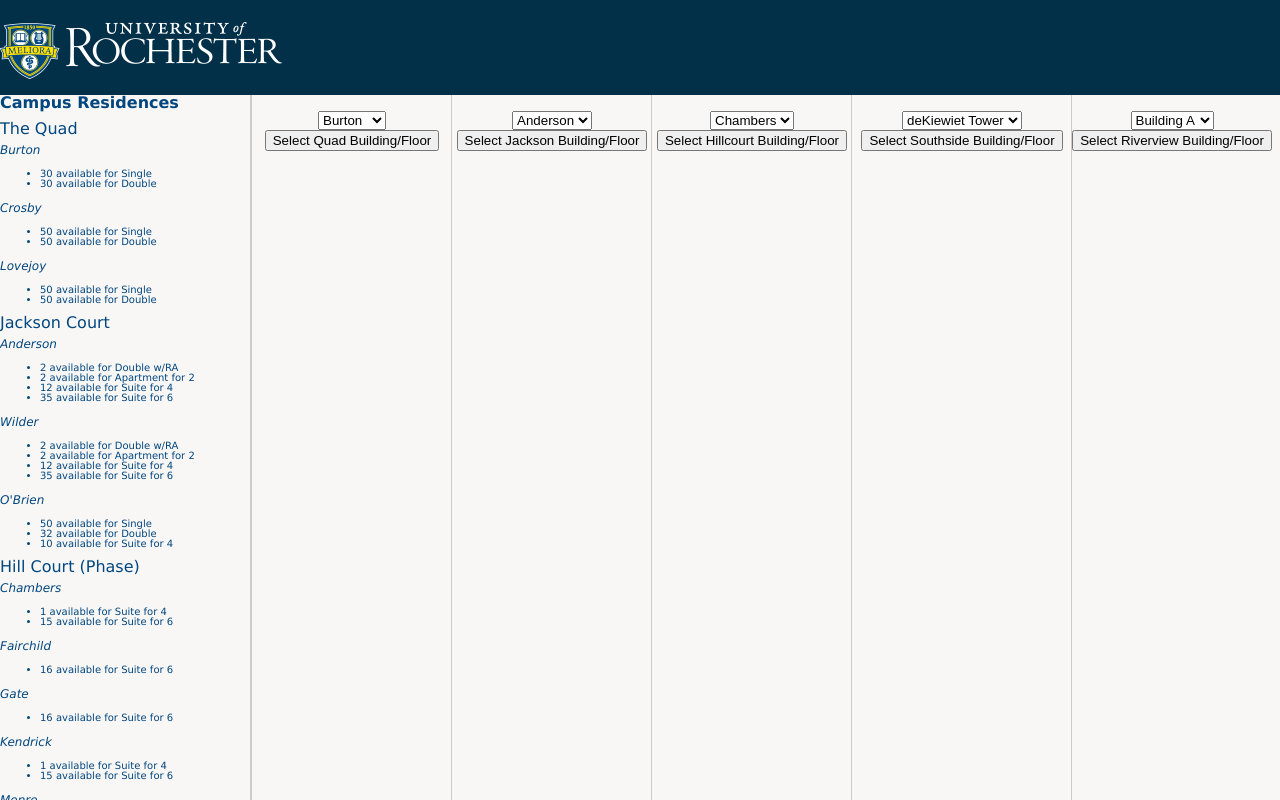
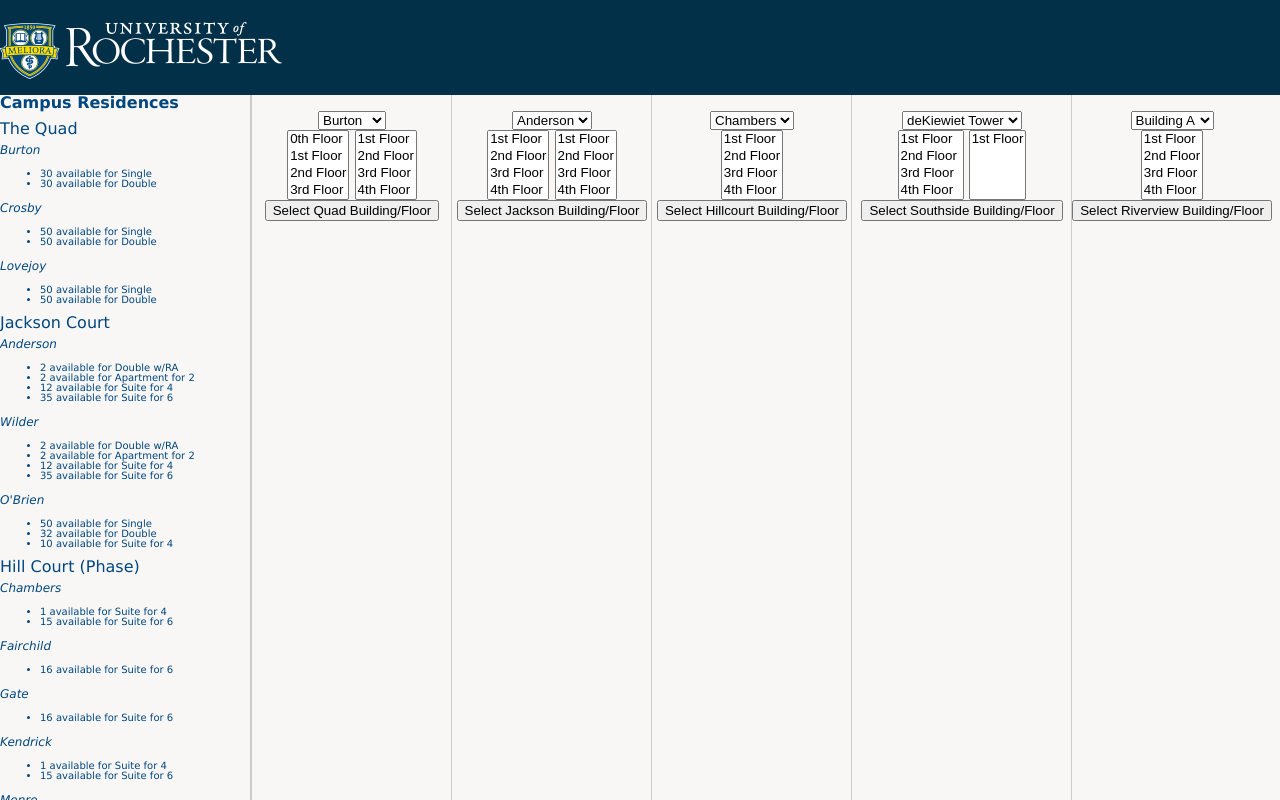
Before and after one commit to TeamChix/CSC-212-Project-2, a plain HTML site: page Demo_Files/static/upperclassmen.html in a window 1280 px wide. Shown: the top 800 px of the page. Drawn offline with nearby package versions, Linux system fonts and the light colour scheme.

Commit message:
Update upperclassmen.html

```diff
--- a/Demo_Files/static/upperclassmen.html
+++ b/Demo_Files/static/upperclassmen.html
@@ -6,14 +6,17 @@
   <head>
     <title>Housing Selection That Remain Open</title>
     <meta http-equiv="Content-Type" content="text/html; charset=windows-1252">
+    <script src="http://ajax.googleapis.com/ajax/libs/jquery/1.10.2/jquery.min.js"></script>
     <script type="text/javascript" src="js/d3.v3.min.js"></script>
     <script type="text/javascript" src="js/buildSideBar.js"></script>
     <script type="text/javascript" src="js/getHousingDataForTreeMap.js"></script>
+    <script type="text/javascript" src="js/getHousingData.js"></script>
+
     <link href="css/project2.css" media="all" type="text/css" rel="stylesheet">
     <style type="text/css">
     </style>
   </head>
-  <body>
+  <body onload="hideOtherfloors()">
     <div id="customDiv1"></div>
     <div id="customDiv2"></div>
     <div id="customDiv3"></div>
@@ -31,10 +34,23 @@
             <div id="quad">
                 <form name="quad">
                     <p align="center">
-                    <select name="choosequad">
+                    <select name="choosequad" id="choosequad">
                         <option value="./floorplan.html">Burton</option>
                         <option value="./floorplan.html">Crosby</option>
                         <option value="./floorplan.html">Lovejoy</option>
+                    </select>
+                    <br />
+                    <select id="BurtonCrosbyfloors" size="4" class="multiplechoices">
+                    	<option value="0">0th Floor</option>
+                        <option value="1">1st Floor</option>
+                        <option value="2">2nd Floor</option>
+                        <option value="3">3rd Floor</option>
+                    </select>
+                    <select id="LJfloors"  size="4" class="multiplechoices">
+						<option value="1">1st Floor</option>
+                        <option value="2">2nd Floor</option>
+                        <option value="3">3rd Floor</option>
+                        <option value="4">4th Floor</option>
                     </select>
                     <input type="button" onClick="location=document.quad.choosequad.options[document.quad.choosequad.selectedIndex].value;" value="Select Quad Building/Floor"></p>
                 </form>
@@ -42,10 +58,29 @@
             <div id="jackson">
                 <form name="jackson">
                     <p align="center">
-                    <select name="choosejackson">
-                        <option value="./floorplan_Anderson.html">Anderson</option>
-                        <option value="./floorplan_Anderson.html">Wilder</option>
-                        <option value="./floorplan_Anderson.html">O'Brien</option>
+                    <select name="choosejackson" id="choosejackson">
+                        <option value="./floorplan.html">Anderson</option>
+                        <option value="./floorplan.html">Wilder</option>
+                        <option value="./floorplan.html">O'Brien</option>
+                    </select>
+                    <br />
+                    <select id="Towersfloors" size="4" class="multiplechoices">
+                        <option value="1">1st Floor</option>
+                        <option value="2">2nd Floor</option>
+                        <option value="3">3rd Floor</option>
+                        <option value="4">4th Floor</option>
+                        <option value="5">5th Floor</option>
+                        <option value="6">6th Floor</option>
+                        <option value="7">7th Floor</option>
+                        <option value="8">8th Floor</option>
+                        <option value="9">9th Floor</option>
+                    </select>
+                    <select id="Obrienfloors" size="4" class="multiplechoices">
+                        <option value="1">1st Floor</option>
+                        <option value="2">2nd Floor</option>
+                        <option value="3">3rd Floor</option>
+                        <option value="4">4th Floor</option>
+                        <option value="5">5th Floor</option>
                     </select>
                     <input type="button" onClick="location=document.jackson.choosejackson.options[document.jackson.choosejackson.selectedIndex].value;" value="Select Jackson Building/Floor"></p>
                 </form>
@@ -53,13 +88,20 @@
             <div id="hillcourt">
                 <form name="hillcourt">
                     <p align="center">
-                    <select name="choosehillcourt">
+                    <select name="choosehillcourt" id="choosehillcourt">
                         <option value="./floorplan.html">Chambers</option>
                         <option value="./floorplan.html">Fairchild</option>
                         <option value="./floorplan.html">Gate</option>
                         <option value="./floorplan.html">Kendrick</option>
                         <option value="./floorplan.html">Munro</option>
                         <option value="./floorplan.html">Slater</option>
+                    </select>
+                    <br />
+                    <select id="Phasefloors" size="4" >
+						<option value="1">1st Floor</option>
+                        <option value="2">2nd Floor</option>
+                        <option value="3">3rd Floor</option>
+                        <option value="4">4th Floor</option>
                     </select>
                     <input type="button" onClick="location=document.hillcourt.choosehillcourt.options[document.hillcourt.choosehillcourt.selectedIndex].value;" value="Select Hillcourt Building/Floor">
                     </p>
@@ -69,10 +111,27 @@
             <div id="southside">
                 <form name="southside">
                     <p align="center">
-                    <select name="choosesouthside">
+                    <select name="choosesouthside" id="choosesouthside">
                         <option value="./floorplan.html">deKiewiet Tower</option>
                         <option value="./floorplan.html">Valentine Tower</option>
                         <option value="./floorplan.html">Maisonettes</option>
+                    </select>
+                    <br />
+                    <select id="Southsidefloors" size="4" class="multiplechoices">
+                        <option value="1">1st Floor</option>
+                        <option value="2">2nd Floor</option>
+                        <option value="3">3rd Floor</option>
+                        <option value="4">4th Floor</option>
+                        <option value="5">5th Floor</option>
+                        <option value="6">6th Floor</option>
+                        <option value="7">7th Floor</option>
+                        <option value="8">8th Floor</option>
+                        <option value="9">9th Floor</option>
+                        <option value="10">10th Floor</option>
+                        <option value="11">11th Floor</option>
+                    </select>
+                    <select id="Maisonettesfloors" size="4" class="multiplechoices">
+                        <option value="1">1st Floor</option>
                     </select>
                     <input type="button" onClick="location=document.southside.choosesouthside.options[document.southside.choosesouthside.selectedIndex].value;" value="Select Southside Building/Floor"></p>
                 </form>
@@ -81,12 +140,19 @@
             <div id="riverview">
                 <form name="riverview">
                     <p align="center">
-                    <select name="chooseriverview">
-                        <option value="./floorplan.html">Building A</option>
-                        <option value="./floorplan.html">Building B</option>
-                        <option value="./floorplan.html">Building C</option>
-                        <option value="./floorplan.html">Building D</option>
-                        <option value="./floorplan.html">Building E</option>
+                    <select name="chooseriverview" id="chooseriverview">
+                        <option value="A">Building A</option>
+                        <option value="B">Building B</option>
+                        <option value="C">Building C</option>
+                        <option value="D">Building D</option>
+                        <option value="E">Building E</option>
+                    </select>
+                    <br />
+                    <select id="Riverviewfloors" size="4" >
+						<option value="1">1st Floor</option>
+                        <option value="2">2nd Floor</option>
+                        <option value="3">3rd Floor</option>
+                        <option value="4">4th Floor</option>
                     </select>
                     <input type="button" onClick="location=document.riverview.chooseriverview.options[document.riverview.chooseriverview.selectedIndex].value;" value="Select Riverview Building/Floor"></p>
                 </form>
```
